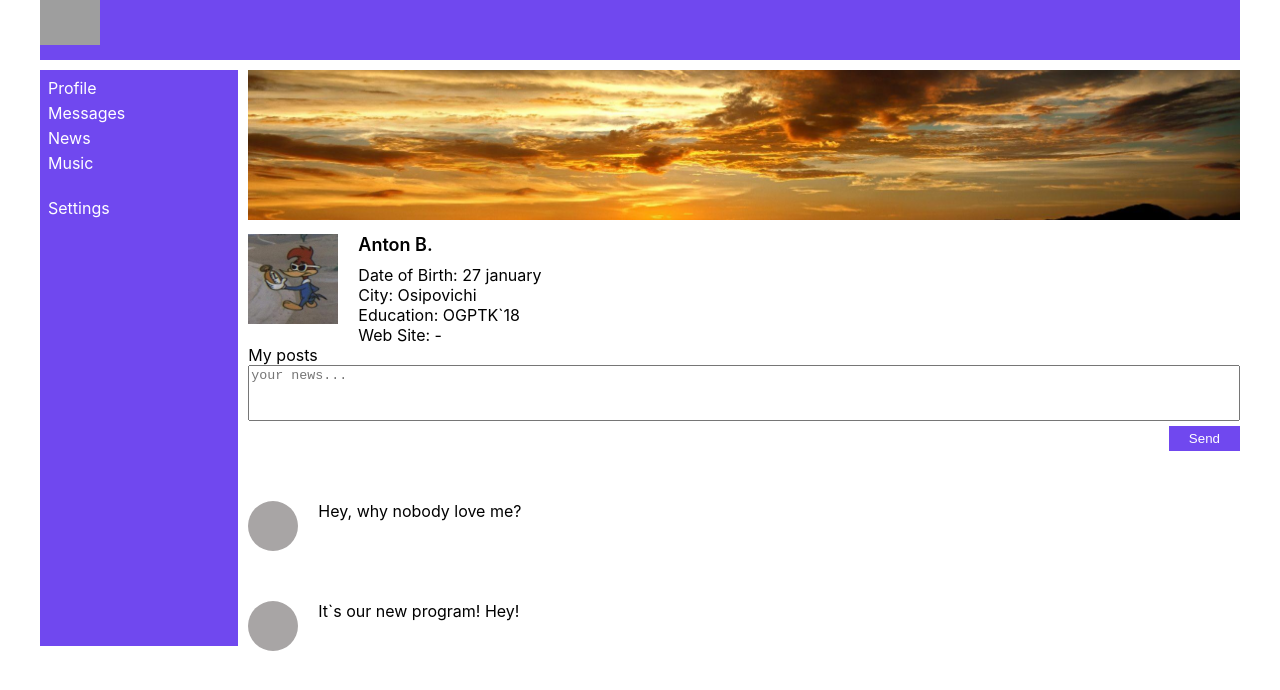
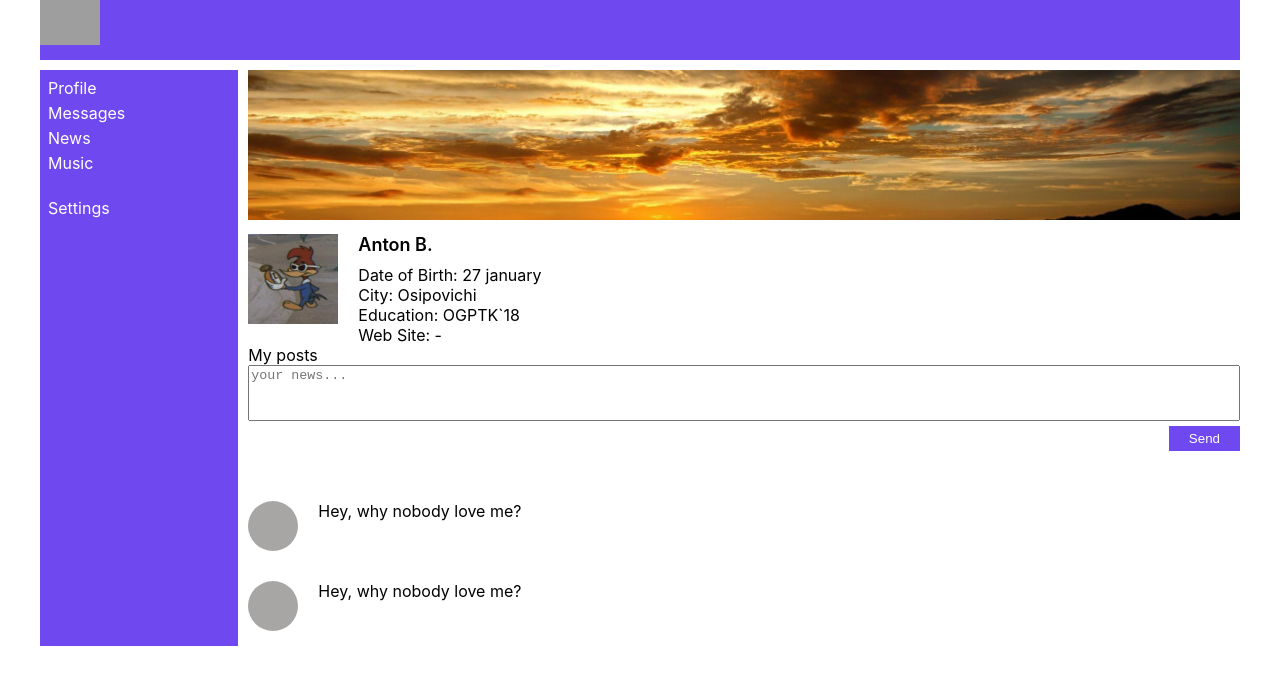
Before and after one commit to T-DubX/Way-of-the-Samurai, a React (Create React App) app: page /profile in a window 1280 px wide. Shown: the top 690 px of the page. Built offline with nearby package versions, Linux system fonts and the light colour scheme; grey boxes are pictures that could not be loaded.

Commit message:
15. crushing into components, added mypost and post components

```diff
--- a/src/components/profile/Profile.module.css
+++ b/src/components/profile/Profile.module.css
@@ -8,8 +8,6 @@
     max-height: 150px;
     object-fit: cover;
 }
-
-/*profile info*/
 
 .profileInfo {
     display: flex;
@@ -32,50 +30,3 @@
     font-weight: 600;
     margin-bottom: 10px;
 }
-
-/*new post*/
-
-.newPost {
-    display: flex;
-    flex-direction: column;
-
-    gap: 5px;
-    margin-bottom: 50px;
-}
-
-.newPost textarea {
-    resize: none;
-    min-height: 50px;
-}
-
-.btn {
-    align-self: flex-end;
-    color: white;
-    padding: 5px 20px;
-    background-color: #7048ef;
-    border: 0;
-}
-
-/*post*/
-
-.posts {
-    display: flex;
-    flex-direction: column;
-    gap: 50px;
-}
-
-.item {
-    display: flex;
-    gap: 20px;
-}
-
-.img {
-    width: 50px;
-    height: 50px;
-    background-color: #a8a5a5;
-    border-radius: 50%;
-}
-
-.text {
-    margin: 0;
-}
--- a/src/components/profile/Profile.tsx
+++ b/src/components/profile/Profile.tsx
@@ -2,6 +2,7 @@
 import mainImg from '../../assets/images/2219350.jpg'
 import avatar from '../../assets/images/avatar.jpg'
 import s from './Profile.module.css'
+import {MyPosts} from "./myPosts/MyPosts";
 
 export const Profile = () => {
     return (
@@ -30,29 +31,8 @@
 
                 </div>
             </div>
-            <div>
-                My posts
-            </div>
+            <MyPosts/>
 
-            <div className={s.newPost}>
-                <textarea placeholder='your news...'></textarea>
-                <button className={s.btn}>Send</button>
-            </div>
-            <div className={s.posts}>
-                <div className={s.item}>
-                    <div className={s.img}></div>
-                    <p className={s.text}>
-                        Hey, why nobody love me?
-                    </p>
-                </div>
-
-                <div className={s.item}>
-                    <div className={s.img}></div>
-                    <p className={s.text}>
-                        It`s our new program! Hey!
-                    </p>
-                </div>
-            </div>
 
         </div>
     );
--- /dev/null
+++ b/src/components/profile/myPosts/MyPosts.module.css
@@ -0,0 +1,30 @@
+/*new post*/
+
+.newPost {
+    display: flex;
+    flex-direction: column;
+
+    gap: 5px;
+    margin-bottom: 50px;
+}
+
+.newPost textarea {
+    resize: none;
+    min-height: 50px;
+}
+
+.btn {
+    align-self: flex-end;
+    color: white;
+    padding: 5px 20px;
+    background-color: #7048ef;
+    border: 0;
+}
+
+/*post*/
+
+.posts {
+    display: flex;
+    flex-direction: column;
+    gap: 50px;
+}
--- /dev/null
+++ b/src/components/profile/myPosts/MyPosts.tsx
@@ -0,0 +1,28 @@
+import React from 'react';
+import s from './MyPosts.module.css'
+import {Post} from "./posts/Post";
+
+export const MyPosts = () => {
+    return (
+        <div>
+            My posts
+
+            <div className={s.newPost}>
+                <textarea placeholder='your news...'></textarea>
+                <button className={s.btn}>Send</button>
+            </div>
+
+            <Post/>
+            <Post/>
+
+            {/*        <div className={s.item}>*/}
+            {/*            <div className={s.img}></div>*/}
+            {/*            <p className={s.text}>*/}
+            {/*                It`s our new program! Hey!*/}
+            {/*            </p>*/}
+            {/*        </div>*/}
+            {/*    </div>*/}
+
+        </div>
+    );
+};
--- /dev/null
+++ b/src/components/profile/myPosts/posts/Post.module.css
@@ -0,0 +1,16 @@
+.item {
+    display: flex;
+    gap: 20px;
+    margin-bottom: 30px;
+}
+
+.img {
+    width: 50px;
+    height: 50px;
+    background-color: #a8a5a5;
+    border-radius: 50%;
+}
+
+.text {
+    margin: 0;
+}
--- /dev/null
+++ b/src/components/profile/myPosts/posts/Post.tsx
@@ -0,0 +1,13 @@
+import React from 'react';
+import s from './Post.module.css'
+
+export const Post = () => {
+    return (
+        <div className={s.item}>
+            <div className={s.img}></div>
+            <p className={s.text}>
+                Hey, why nobody love me?
+            </p>
+        </div>
+    );
+};
```
